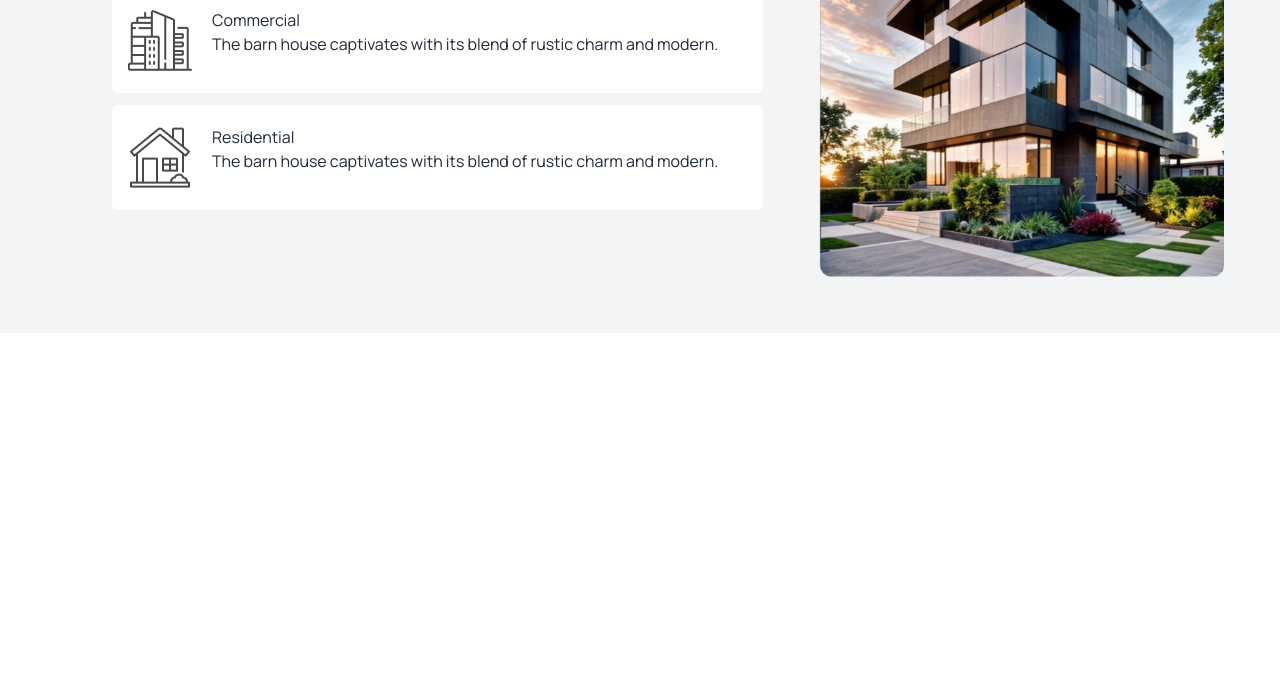
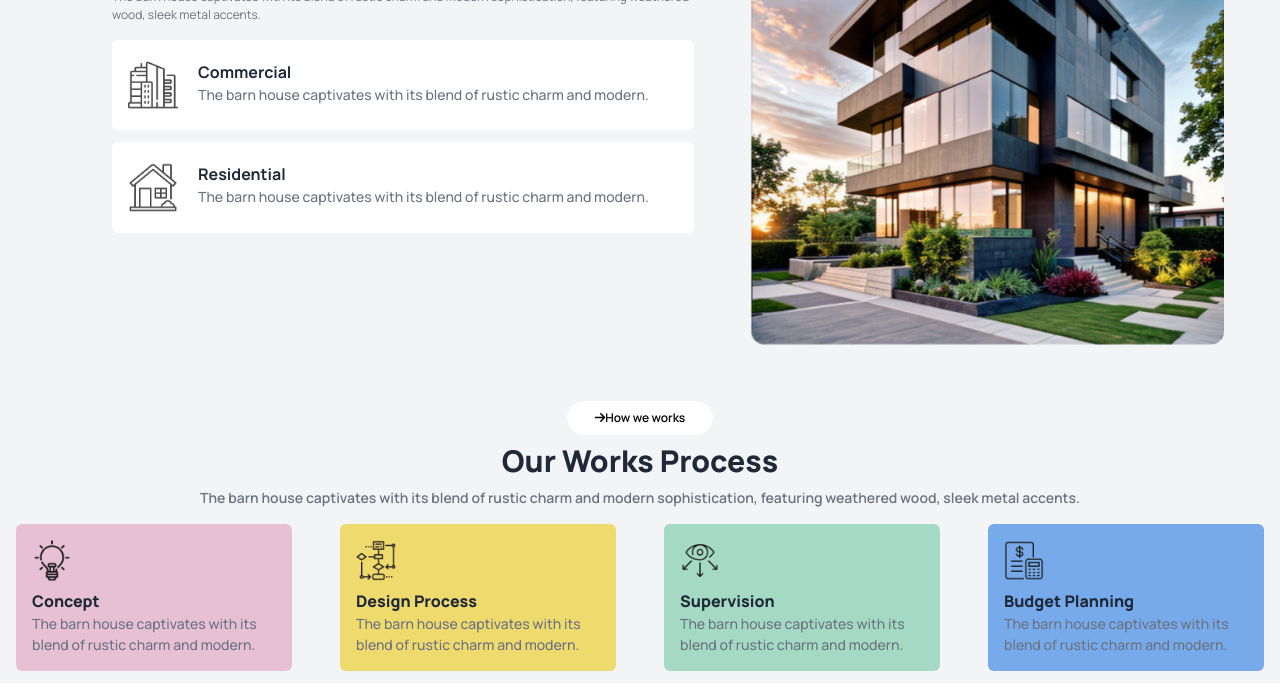
Before and after one commit to noorjahan220/Assignment_3, a plain HTML site: page index.html in a window 1280 px wide. Shown: the part 763-1454 px from the top of the page. Before the commit the page ends 1096 px from the top, so only its background shows below. Drawn offline with nearby package versions, Linux system fonts and the light colour scheme.

Commit message:
added work section

```diff
--- a/index.html
+++ b/index.html
@@ -25,6 +25,10 @@
               colors: {
                 arrow: 'rgba(171, 239, 95, 1)',
                 bg : 'rgba(171, 239, 95, 0.5)',
+                card1: 'rgba(231, 193, 211, 1)',
+                card2:'rgba(239, 218, 110, 1)',
+                card3: 'rgba(164, 218, 195, 1)',
+                card4:'rgba(119, 170, 234, 1)',
 
 
               }
@@ -35,6 +39,7 @@
 </head>
 
 <body class="manrope-font">
+    <!-- header section -->
     <header class="container mx-auto bg-gradient-to-r from-[rgba(255, 255, 255, 1)] to-rgba(255, 255, 255, 0)">
         <nav>
             <div class="navbar bg-base-100 flex justify-between ">
@@ -99,7 +104,8 @@
 
     <main>
         <!-- design section -->
-         <section class="flex-1 lg:flex bg-gray-100 mt-10 p-14">
+         <section class="bg-gray-100">
+            <section class="flex-1 lg:flex mt-10 p-14">
 
                 <section class="flex flex-col">
                     <div><img src="assets/Vector.png" alt="" class="w-[80px] lg:block hidden"></div>
@@ -108,29 +114,66 @@
                         <div class="text-center lg:text-left">
                             <button class=" bg-white text-black rounded-full px-7 py-2 text-[12px] mb-3 font-semibold"><i class="fa-solid fa-arrow-right "></i>About us</button>
                         </div>
-                    <h1>We design thoughtful, liveable spaces</h1>
-                    <p>The barn house captivates with its blend of rustic charm and modern sophistication, featuring weathered wood, sleek metal accents.</p>
+                        <h1 class="text-4xl font-extrabold">We design thoughtful, liveable spaces</h1>
+                        <p class="text-[12px] mt-2 text-gray-500">The barn house captivates with its blend of rustic charm and modern sophistication, featuring weathered wood, sleek metal accents.</p>
                         </div>
                         <div>
                             <div class="flex mb-3 bg-white py-5 px-4 rounded-md gap-5 ">
-                            <div><img src="assets/commercial.png" alt=""></div>
+                                <div><img src="assets/commercial.png" alt="" class="w-[50px]"></div>
                                 <div>
-                                <h4>Commercial</h4>
-                                <p>The barn house captivates with its blend of rustic charm and modern.</p>
+                                    <h4 class="text-[16px] font-bold">Commercial</h4>
+                                    <p class="text-[14px] font-medium text-gray-500 ">The barn house captivates with its blend of rustic charm and modern.</p>
                                 </div>
                             </div>
                             <div class="flex mb-3 bg-white  py-5 px-4 rounded-md gap-5">
-                            <div><img src="assets/residential.png" alt=""></div>
+                                <div><img src="assets/residential.png" alt="" class="w-[50px]"></div>
                                 <div>
-                                <h4>Residential</h4>
-                                <p>The barn house captivates with its blend of rustic charm and modern.</p>
+                                    <h4 class="text-[16px] font-bold">Residential</h4>
+                                    <p class="text-[14px] font-medium text-gray-500">The barn house captivates with its blend of rustic charm and modern.</p>
                                 </div>
                             </div>
                         </div>
                     </div>
                 </section>
                 <section class="mt-1 lg:mt-14">
-                <img src="assets/Rectangle.png" alt="" class="">
+                    <img src="assets/Rectangle.png" alt="">
+                </section>
+             </section>
+            <!-- count section -->
+            <section></section>
+
+             <!-- work section -->
+              <section class="container mx-auto">
+                <section>
+                    <div class="text-center">
+                        <button class=" bg-white text-black rounded-full px-7 py-2 text-[12px] mb-2 font-semibold"><i class="fa-solid fa-arrow-right "></i>How we works</button>
+                    </div>
+                    <div class="text-center"><h1 class="text-3xl font-extrabold mb-2">Our Works Process</h1>
+
+                        <p class="text-[14px] font-semibold text-gray-500">The barn house captivates with its blend of rustic charm and modern sophistication, featuring weathered wood, sleek metal accents.</p></div>
+                  </section>
+                  <section class="lg:flex gap-4 mt-4 mb-2">
+                    <div class=" bg-card1 p-4 rounded-md w-auto mb-3  mx-4">
+                        <img src="assets/concept.png" alt="" class="mb-2 w-[40px]">
+                        <h3 class="text-[16px] font-extrabold">Concept</h3>
+                        <p class="text-[14px] font-medium text-gray-500">The barn house captivates with its blend of rustic charm and modern.</p>
+                    </div>
+                    <div class="bg-card2 p-4 rounded-md w-auto mb-3 mx-4">
+                        <img src="assets/flow-chart.png" alt="" class="mb-2 w-[40px]">
+                        <h3 class="text-[16px] font-extrabold">Design Process</h3>
+                        <p class="text-[14px] font-medium text-gray-500">The barn house captivates with its blend of rustic charm and modern.</p>
+                    </div>
+                    <div class="bg-card3 p-4 rounded-md w-auto mb-3 mx-4">
+                        <img src="assets/vision.png" alt="" class="mb-2 w-[40px]">
+                        <h3 class="text-[16px] font-extrabold">Supervision</h3>
+                        <p class="text-[14px] font-medium text-gray-500">The barn house captivates with its blend of rustic charm and modern.</p>
+                    </div>
+                    <div class="bg-card4 p-4 rounded-md w-auto mb-3 mx-4">
+                        <img src="assets/budget-planning.png" alt=""class="mb-2 w-[40px]">
+                        <h3 class="text-[16px] font-extrabold">Budget Planning</h3>
+                        <p class="text-[14px] font-medium text-gray-500">The barn house captivates with its blend of rustic charm and modern.</p>
+                    </div>
+                  </section>
               </section>
          </section>
     </main>
```
Lines whose indentation alone changed are shown as unchanged.
